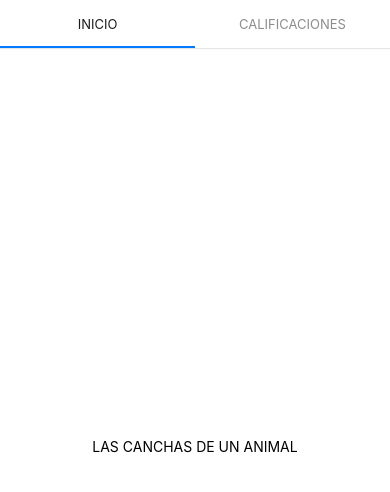
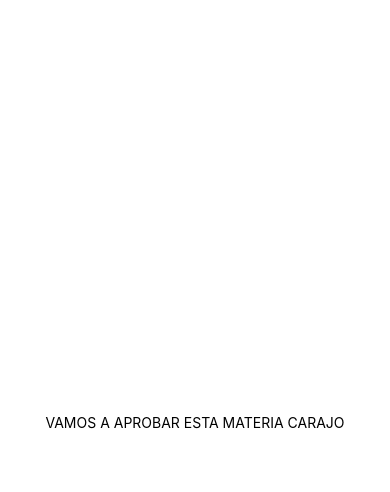
Before and after one commit to ezequielmicha/NT2-App-Canchas, a React Native app: screen / in a window 390 px wide. Shown: the top 492 px of the page. Built offline with nearby package versions, Linux system fonts and the light colour scheme.

Commit message:
Revert "Ferpallas"

```diff
--- a/App.js
+++ b/App.js
@@ -1,15 +1,13 @@
-//import { StatusBar } from 'expo-status-bar';
+import { StatusBar } from 'expo-status-bar';
 import React from 'react';
 import { StyleSheet, Text, View } from 'react-native';
-import { NavigationContainer } from "@react-navigation/native";
-import MaterialTopTabNavigator from './components/TopTabsNavigator';
 
 export default function App() {
-
   return (
-    <NavigationContainer>
-       <MaterialTopTabNavigator/>
-    </NavigationContainer>
+    <View style={styles.container}>
+      <Text>VAMOS A APROBAR ESTA MATERIA CARAJO</Text>
+      <StatusBar style="auto" />
+    </View>
   );
 }
 
@@ -18,6 +16,6 @@ const styles = StyleSheet.create({
     flex: 1,
     backgroundColor: '#fff',
     alignItems: 'center',
-    justifyContent: 'center'
+    justifyContent: 'center',
   },
 });
--- a/components/TopTabsNavigator/index.js
+++ /dev/null
@@ -1,18 +0,0 @@
-import React from 'react';
-// import { StyleSheet, Text, View } from 'react-native';
-import Home from '../../screens/Home';
-import Califications from '../../screens/Califications';
-import { createMaterialTopTabNavigator } from "@react-navigation/material-top-tabs"
-
-export default function MaterialTopTabNavigator() {
-
-
-    const TopTabs = createMaterialTopTabNavigator()
-
-    return (
-        <TopTabs.Navigator>
-            <TopTabs.Screen name={'Inicio'} component={Home}/>
-            <TopTabs.Screen name={'Califications'} component={Califications} options={{ title: 'Calificaciones', headerShown: false }}/>
-        </TopTabs.Navigator>
-    );
-  }
--- a/screens/Califications/index.js
+++ /dev/null
@@ -1,26 +0,0 @@
-import React, { useState } from 'react';
-import { Button, StatusBar, StyleSheet, Text, TextInput, View } from 'react-native';
-
-export default () => {
-
-    return (
-
-        <View style={styles.container}>
-            <StatusBar style={'auto'} />
-
-            <View>
-                <Text> CALIFICACIONES </Text>
-            </View>
-
-        </View>
-    )
-}
-
-const styles = StyleSheet.create({
-    container: {
-        flex: 1,
-        backgroundColor: '#fff',
-        alignItems: 'center',
-        justifyContent: 'center',
-    },
-});
--- a/screens/Home/index.js
+++ /dev/null
@@ -1,26 +0,0 @@
-import React, { useState } from 'react';
-import { Button, StatusBar, StyleSheet, Text, TextInput, View } from 'react-native';
-
-export default () => {
-
-    return (
-
-        <View style={styles.container}>
-            <StatusBar style={'auto'} />
-
-            <View>
-                <Text> LAS CANCHAS DE UN ANIMAL </Text>
-            </View>
-
-        </View>
-    )
-}
-
-const styles = StyleSheet.create({
-    container: {
-        flex: 1,
-        backgroundColor: '#fff',
-        alignItems: 'center',
-        justifyContent: 'center',
-    },
-});
```
Also changed, not shown: package.json (+0 -10 lines), screens/Login/index.js (deleted, +0 -26 lines), screens/Pay/index.js (deleted, +0 -26 lines), 1 other file (tests, documents, lock files or other folders).
